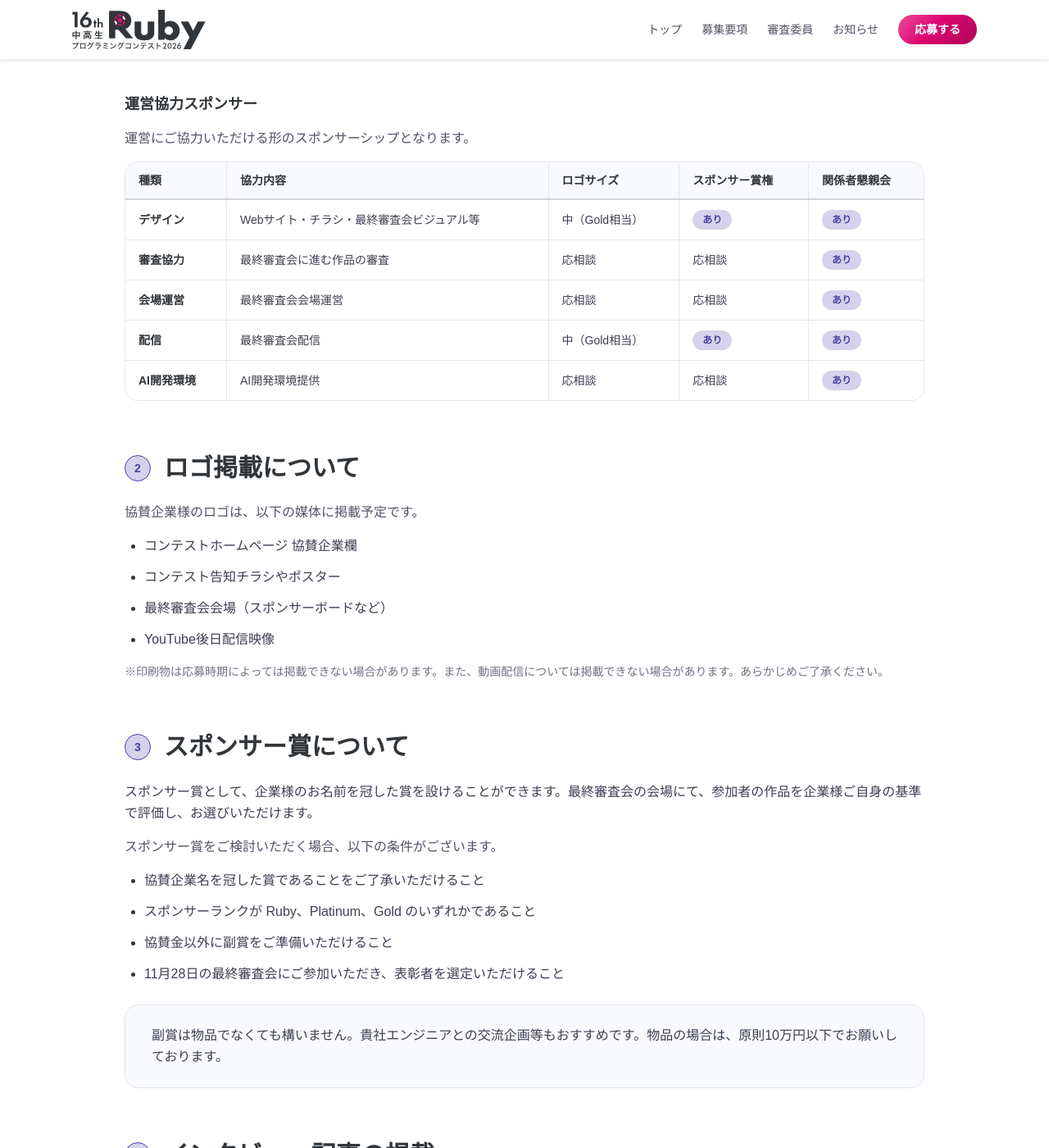
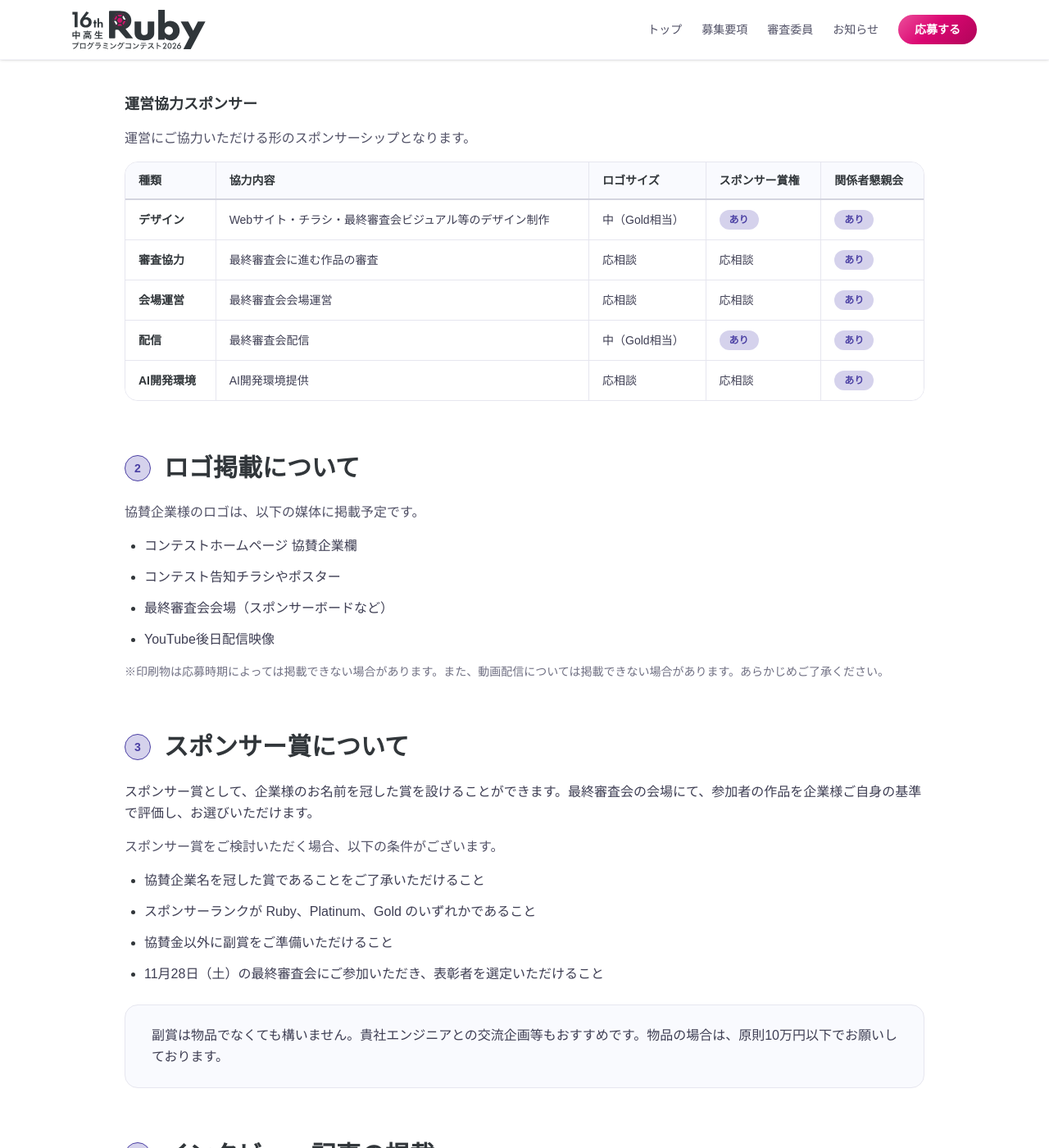
Before and after one commit to ruby-procon-net/ruby-procon-net-2026, a Jekyll site: the page built from sponsors.html, in a window 1280 px wide and 1400 px high, scrolled down 2358 px. Shown: the whole window at 82% size. Built offline with Jekyll 4.4.1, drawn with Linux system fonts in a browser that asks for light colours; some of the changed text lies outside the part shown.

Commit message:
要綱との細かな表記差を修正
- デザインの協力内容に「のデザイン制作」を補完
- スポンサー賞の条件の「11月28日」に曜日（土）を補完
- 問い合わせ先に「事務局」を追記

Co-Authored-By: Claude Opus 5 <noreply@anthropic.com>

```diff
--- a/sponsors.html
+++ b/sponsors.html
@@ -163,7 +163,7 @@ permalink: /sponsors/
         <tbody class="divide-y divide-gray-200 bg-white">
           <tr class="divide-x divide-gray-200">
             <td class="px-4 py-3 font-bold text-gray-900">デザイン</td>
-            <td class="px-4 py-3 text-gray-700">Webサイト・チラシ・最終審査会ビジュアル等</td>
+            <td class="px-4 py-3 text-gray-700">Webサイト・チラシ・最終審査会ビジュアル等のデザイン制作</td>
             <td class="px-4 py-3 text-gray-700">中（Gold相当）</td>
             <td class="px-4 py-3"><span class="inline-block bg-[#d5d2ec] text-grape font-bold px-3 py-1 rounded-full text-xs">あり</span></td>
             <td class="px-4 py-3"><span class="inline-block bg-[#d5d2ec] text-grape font-bold px-3 py-1 rounded-full text-xs">あり</span></td>
@@ -229,7 +229,7 @@ permalink: /sponsors/
       <li>協賛企業名を冠した賞であることをご了承いただけること</li>
       <li>スポンサーランクが Ruby、Platinum、Gold のいずれかであること</li>
       <li>協賛金以外に副賞をご準備いただけること</li>
-      <li>11月28日の最終審査会にご参加いただき、表彰者を選定いただけること</li>
+      <li>11月28日（土）の最終審査会にご参加いただき、表彰者を選定いただけること</li>
     </ul>
     <div class="bg-gray-50 border border-gray-200 rounded-2xl py-6 px-8 text-gray-700 text-base leading-relaxed">
       <p>副賞は物品でなくても構いません。貴社エンジニアとの交流企画等もおすすめです。物品の場合は、原則10万円以下でお願いしております。</p>
@@ -328,7 +328,7 @@ permalink: /sponsors/
       <h2 class="text-3xl font-black text-gray-900">協賛についてのお問い合わせ</h2>
     </div>
     <div class="bg-gray-50 border border-gray-200 rounded-2xl py-6 px-8 space-y-3 mb-8">
-      <p class="text-gray-900 font-bold">中高生Rubyプログラミングコンテスト実行委員会</p>
+      <p class="text-gray-900 font-bold">中高生Rubyプログラミングコンテスト実行委員会　事務局</p>
       <p class="text-gray-700 text-sm">
         メールアドレス：<a href="mailto:jr-procon@ruby.or.jp" class="text-grape font-semibold underline underline-offset-2 hover:text-grape-dark transition-colors">jr-procon@ruby.or.jp</a>
       </p>
```
